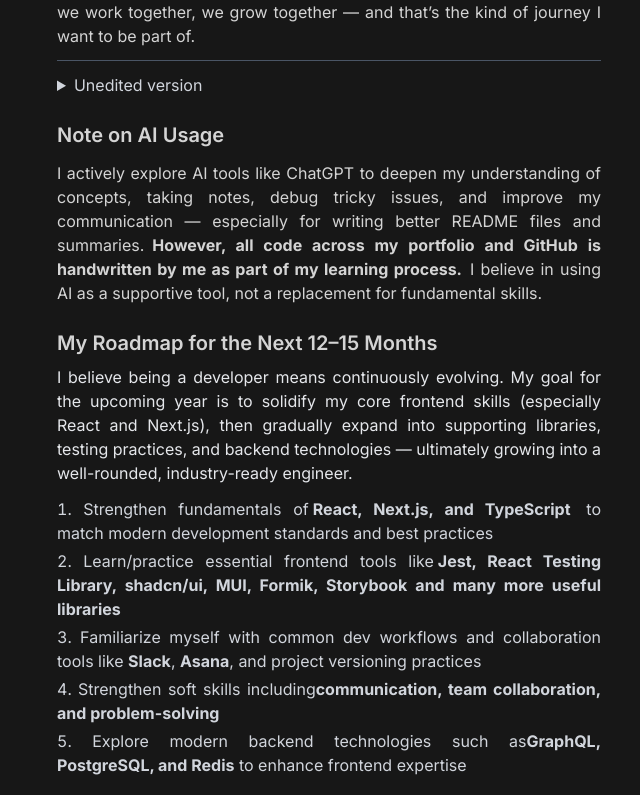
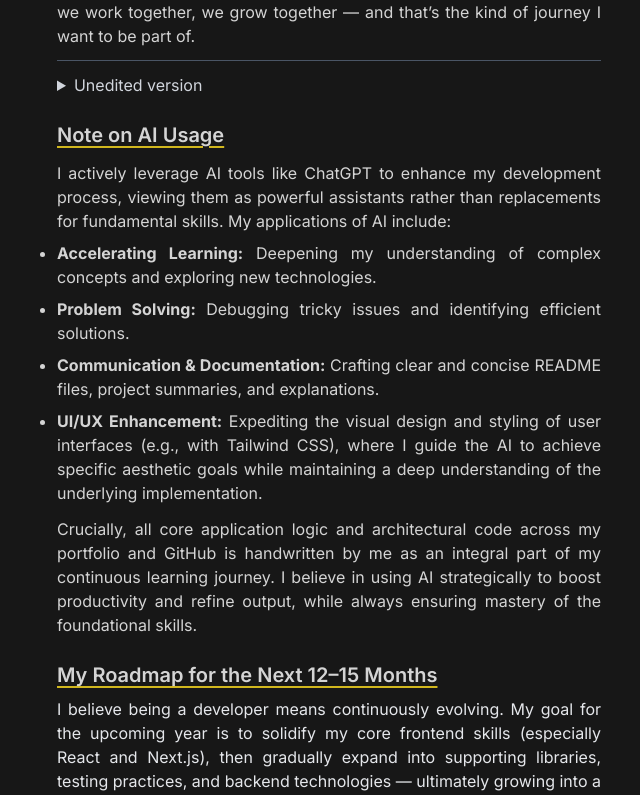
Before and after one commit to JaydeepRamanuj/Jaydeep-Ramanuj-Portfolio, a Next.js app: page / in a window 1280 px wide. Shown: the part 6725-7520 px from the top of the page, without its empty margins (311-951 px from the left). Built offline with nearby package versions, Linux system fonts and the light colour scheme.

Commit message:
updated AI usage note

```diff
--- a/src/app/page.tsx
+++ b/src/app/page.tsx
@@ -240,7 +240,7 @@ export default function Home() {
               because when we work together, we grow together.
             </p>
           </details>
-          <div>
+          {/* <div>
             <h4 className="text-xl font-semibold mt-6">Note on AI Usage</h4>
             <p className="mt-3">
               I actively explore AI tools like ChatGPT to deepen my
@@ -254,10 +254,49 @@ export default function Home() {
               I believe in using AI as a supportive tool, not a replacement for
               fundamental skills.
             </p>
-          </div>
+          </div> */}
 
           <div>
-            <h3 className="text-xl font-semibold mt-6">
+            <h4 className="text-xl font-semibold mt-6 underline decoration-yellow-300/80  underline-offset-4">
+              Note on AI Usage
+            </h4>
+          </div>
+          <p className="mt-3">
+            I actively leverage AI tools like ChatGPT to enhance my development
+            process, viewing them as powerful assistants rather than
+            replacements for fundamental skills. My applications of AI include:
+          </p>
+          <ul className="list-disc">
+            <li className="mt-2">
+              <b>Accelerating Learning:</b> Deepening my understanding of
+              complex concepts and exploring new technologies.
+            </li>
+            <li className="mt-2">
+              <b> Problem Solving:</b> Debugging tricky issues and identifying
+              efficient solutions.
+            </li>
+            <li className="mt-2">
+              <b>Communication & Documentation:</b> Crafting clear and concise
+              README files, project summaries, and explanations.
+            </li>
+            <li className="mt-2">
+              <b>UI/UX Enhancement:</b> Expediting the visual design and styling
+              of user interfaces (e.g., with Tailwind CSS), where I guide the AI
+              to achieve specific aesthetic goals while maintaining a deep
+              understanding of the underlying implementation.
+            </li>
+          </ul>
+
+          <p className="mt-3">
+            Crucially, all core application logic and architectural code across
+            my portfolio and GitHub is handwritten by me as an integral part of
+            my continuous learning journey. I believe in using AI strategically
+            to boost productivity and refine output, while always ensuring
+            mastery of the foundational skills.
+          </p>
+
+          <div>
+            <h3 className="text-xl font-semibold mt-6 underline decoration-yellow-300/80  underline-offset-4">
               My Roadmap for the Next 12–15 Months
             </h3>
             <p className="text-gray-200 mt-2">
```
